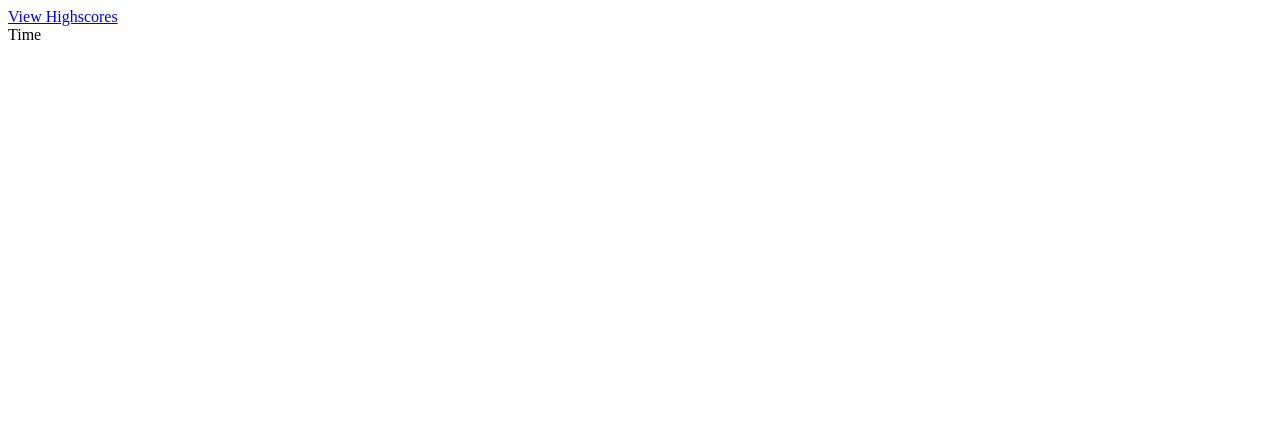
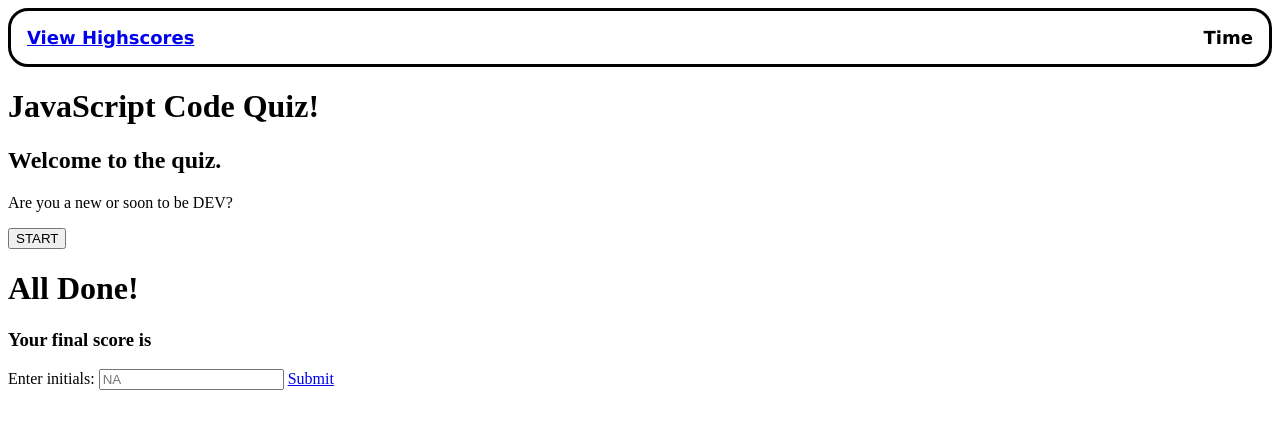
Before and after one commit to HAFSAABDI880/codequiz, a plain HTML site: page index.html in a window 1280 px wide. Drawn offline with Linux system fonts and the light colour scheme.

Commit message:
added body and header

```diff
--- a/index.html
+++ b/index.html
@@ -14,3 +14,31 @@
     </header>
 </body>
 </html>
+<main>
+<div class="intro-container">
+      <div id="intro-page">
+            <h1>JavaScript Code Quiz!</h1>
+            <h2>Welcome to the quiz.</h2>
+            <p>Are you a new or soon to be DEV? <br>
+            <div id="start-button-container">
+            <button id="start-button">START</button>
+            </div>
+        </div>
+        <div id="render-questions">
+        </div>
+        <div>
+            <form id="form">
+                <h1> All Done!</h1>
+                <h3> Your final score is <span id="final-score"></span></h3>
+                <label id="initial">Enter initials:</label>
+                <input  type="text"   name="initial"    id="initialUser"   placeholder="NA" />
+                <a href="high-score.html" id="register-score" type="button">Submit</a>
+            </form>
+        </div>
+    </div>
+</main>
+
+
+<script src="./js/script.js"></script>
+</body>
+</html>
--- a/style.css
+++ b/style.css
@@ -0,0 +1,14 @@
+body{
+    background-color: white;
+}
+
+header{
+    display: flex;
+    justify-content: space-between;
+    padding: 1rem;
+    font-size: large;
+    font-family: Verdana, Geneva, Tahoma, sans-serif;
+    border: solid;
+    border-radius: 20px;
+    cursor: pointer;
+    font-weight: bold;}
```
